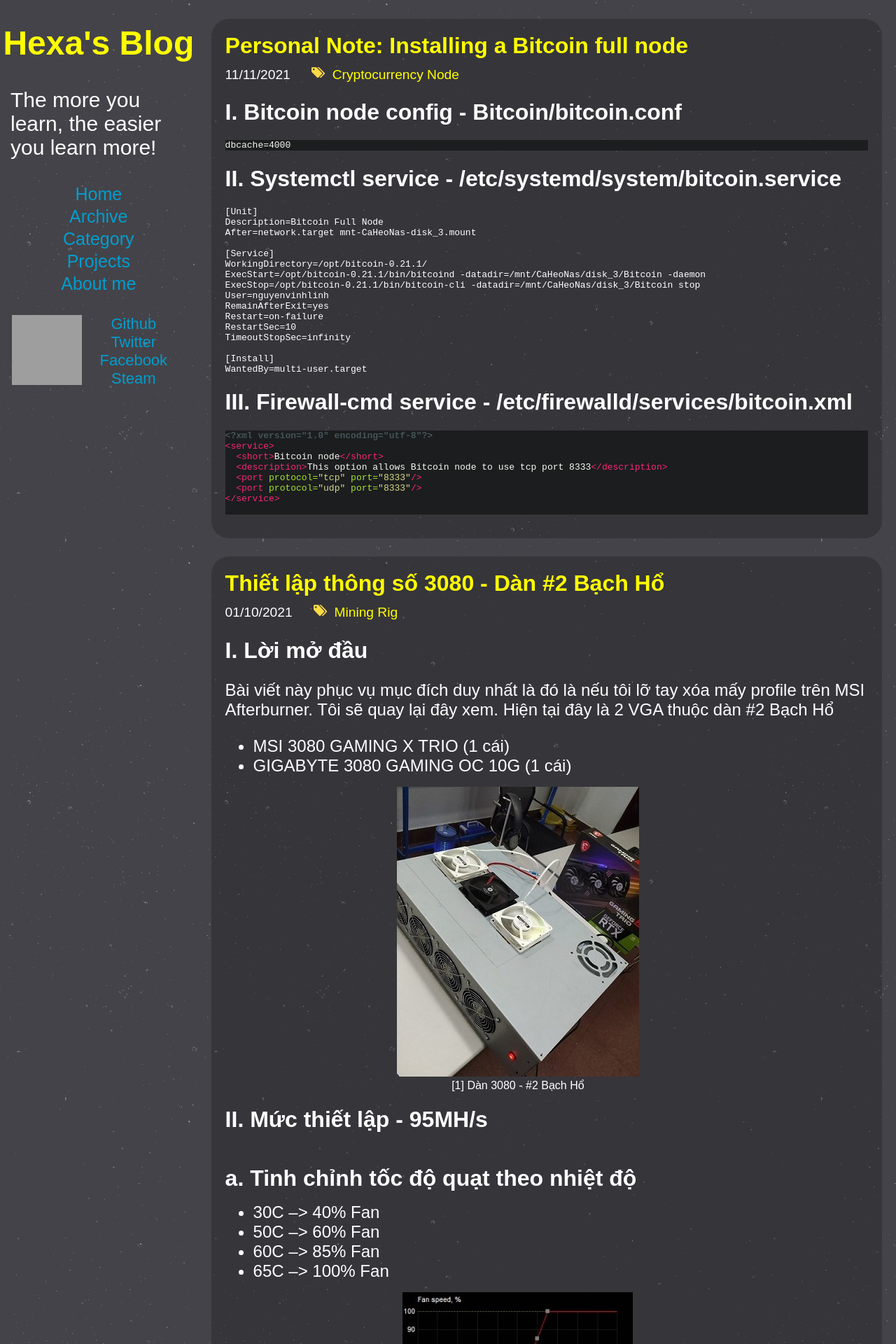
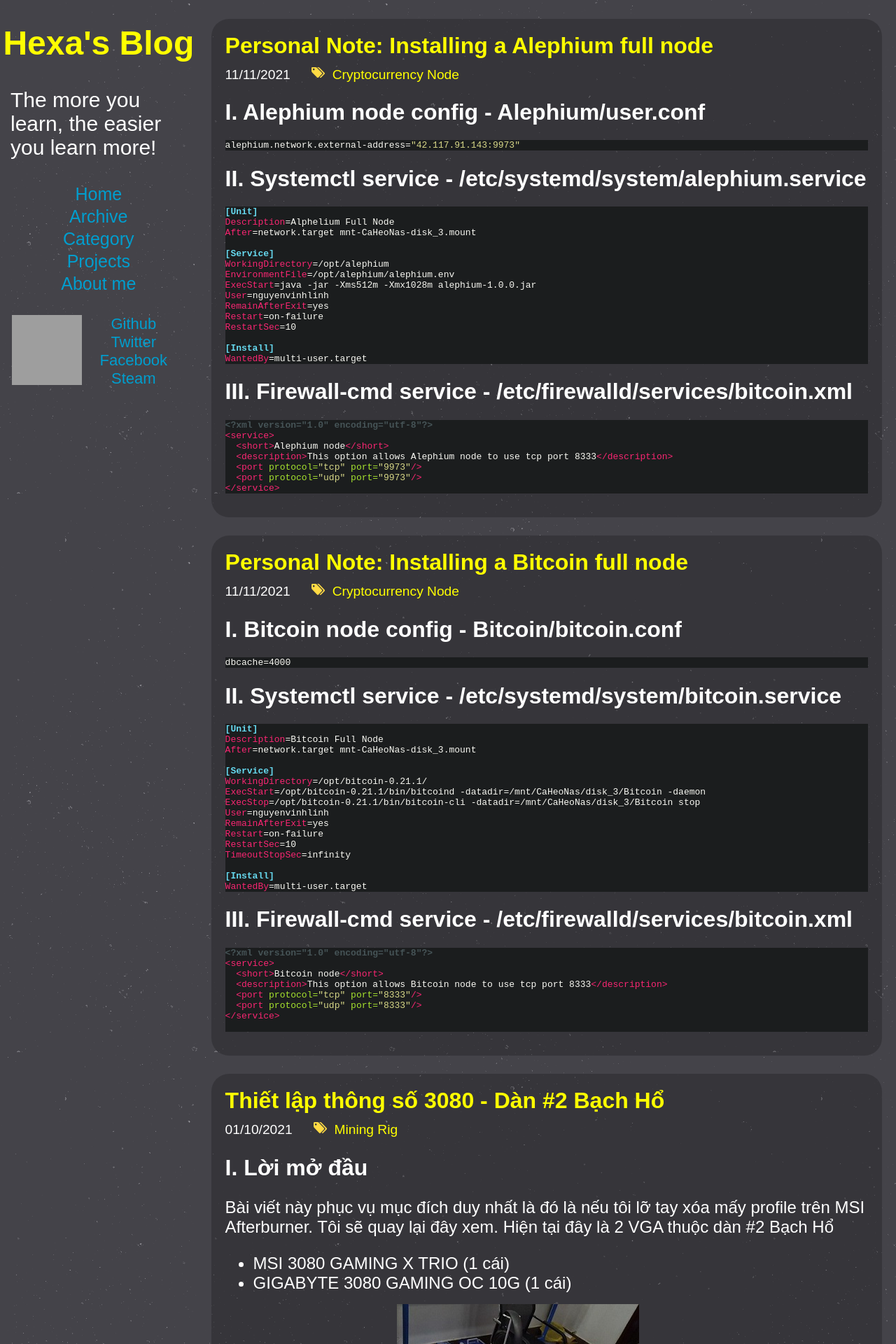
Before and after one commit to nguyenvinhlinh/nguyenvinhlinh.github.io, a Jekyll site: the page built from index.html, in a window 1280 px wide. Shown: the top 1920 px of the page at 70% size. Built offline with Jekyll 4.4.1, drawn with Linux system fonts in a browser that asks for light colours; the list of posts is cut into pages by our own code; some of the changed text lies outside the part shown; grey boxes are pictures that could not be loaded.

Commit message:
alephium node

````diff
--- /dev/null
+++ b/_posts/2021-11-10-Installing-a-Alephium-full-node.md
@@ -0,0 +1,47 @@
+---
+layout: post
+title: "Personal Note: Installing a Alephium full node"
+date: 2021-11-10 23:56:14
+tags:
+- Cryptocurrency Node
+- Alephium
+categories:
+- Cryptocurrency Node
+---
+# I. Alephium node config - Alephium/user.conf
+
+```config
+alephium.network.external-address="42.117.91.143:9973"
+```
+
+# II. Systemctl service - /etc/systemd/system/alephium.service
+
+```systemd
+[Unit]
+Description=Alphelium Full Node
+After=network.target mnt-CaHeoNas-disk_3.mount
+
+[Service]
+WorkingDirectory=/opt/alephium
+EnvironmentFile=/opt/alephium/alephium.env
+ExecStart=java -jar -Xms512m -Xmx1028m alephium-1.0.0.jar
+User=nguyenvinhlinh
+RemainAfterExit=yes
+Restart=on-failure
+RestartSec=10
+
+[Install]
+WantedBy=multi-user.target
+```
+
+# III. Firewall-cmd service - /etc/firewalld/services/bitcoin.xml
+
+```xml
+<?xml version="1.0" encoding="utf-8"?>
+<service>
+  <short>Alephium node</short>
+  <description>This option allows Alephium node to use tcp port 8333</description>
+  <port protocol="tcp" port="9973"/>
+  <port protocol="udp" port="9973"/>
+</service>
+```
--- a/_posts/2021-11-10-Installing-a-Bitcoin-full-node.md
+++ b/_posts/2021-11-10-Installing-a-Bitcoin-full-node.md
@@ -15,7 +15,7 @@ dbcache=4000
 
 # II. Systemctl service - /etc/systemd/system/bitcoin.service
 
-```service
+```systemd
 [Unit]
 Description=Bitcoin Full Node
 After=network.target mnt-CaHeoNas-disk_3.mount
````
